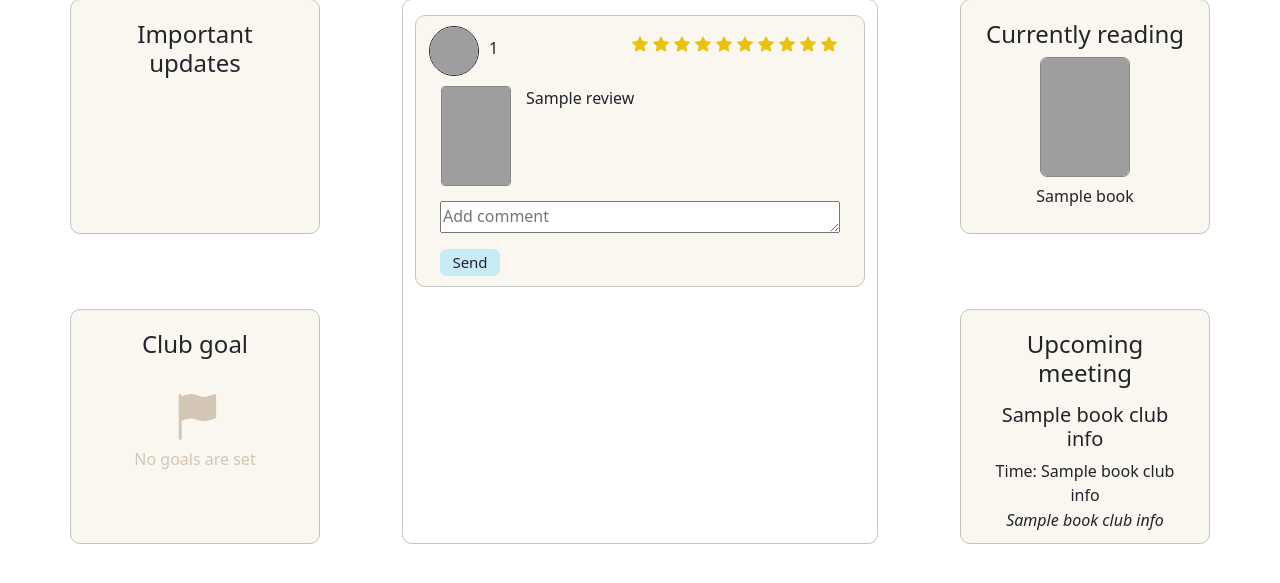
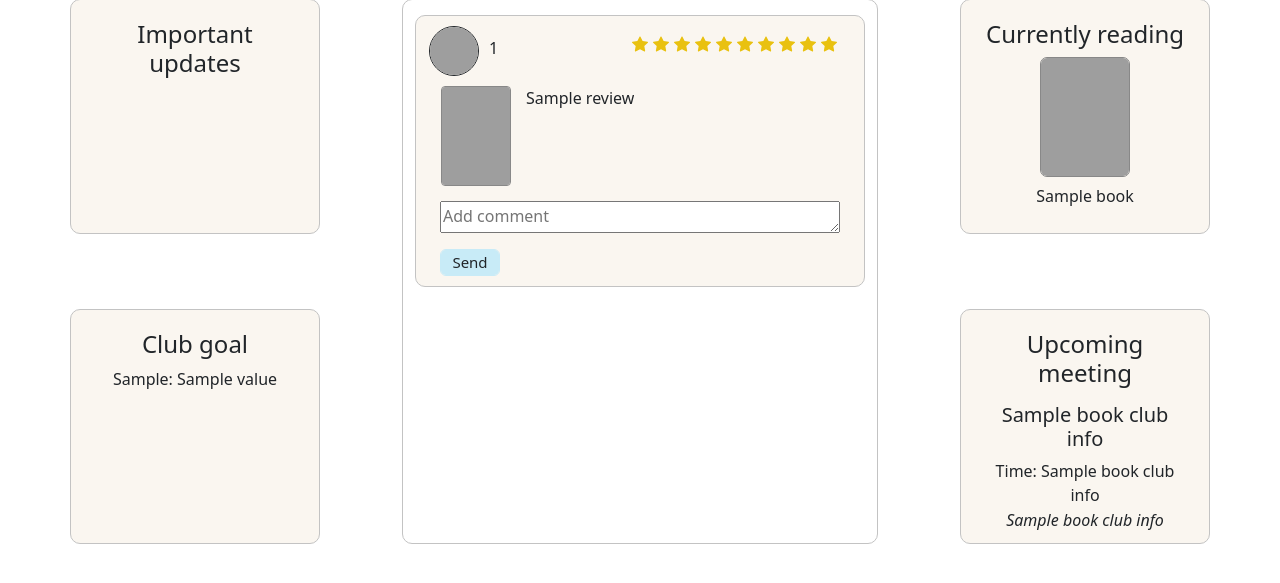
Before and after one commit to gorillagripcore/readingnook, a Flask app: page / in a window 1280 px wide. Shown: the part 76-659 px from the top of the page. Run offline with Flask 3, Linux system fonts and the light colour scheme; the visitor is signed in with stand-in values (Sample User, id 1); a database or web service that is not in the repository returns one stand-in record (values such as "Sample title"); some libraries are stand-ins or nearby versions; grey boxes are pictures that could not be loaded.

Commit message:
added goals to homepage

```diff
--- a/templates/home.html
+++ b/templates/home.html
@@ -28,12 +28,17 @@
       </div>
       <div class="col-6 col-sm-3 mx-auto widget club_goal">
         <h4>Club goal</h4>
+        {% if user_in_club==None or goal_type==None %}
         <svg xmlns="http://www.w3.org/2000/svg" width="50" height="50" fill="currentColor"
           class="bi bi-flag-fill if_none home_icon" viewBox="0 0 16 16">
           <path
             d="M14.778.085A.5.5 0 0 1 15 .5V8a.5.5 0 0 1-.314.464L14.5 8l.186.464-.003.001-.006.003-.023.009a12.435 12.435 0 0 1-.397.15c-.264.095-.631.223-1.047.35-.816.252-1.879.523-2.71.523-.847 0-1.548-.28-2.158-.525l-.028-.01C7.68 8.71 7.14 8.5 6.5 8.5c-.7 0-1.638.23-2.437.477A19.626 19.626 0 0 0 3 9.342V15.5a.5.5 0 0 1-1 0V.5a.5.5 0 0 1 1 0v.282c.226-.079.496-.17.79-.26C4.606.272 5.67 0 6.5 0c.84 0 1.524.277 2.121.519l.043.018C9.286.788 9.828 1 10.5 1c.7 0 1.638-.23 2.437-.477a19.587 19.587 0 0 0 1.349-.476l.019-.007.004-.002h.001" />
         </svg>
         <p class="text-center if_none">No goals are set</p>
+        {% else %}
+        <!-- change to checkbox? -->
+        <p class="text-center">{{ goal_type }}: {{value}}</p>
+        {% endif %}
       </div>
     </div>
 
```
